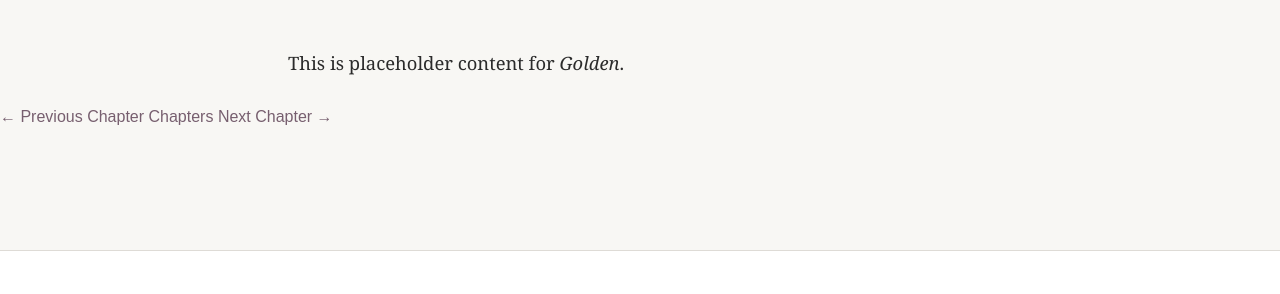
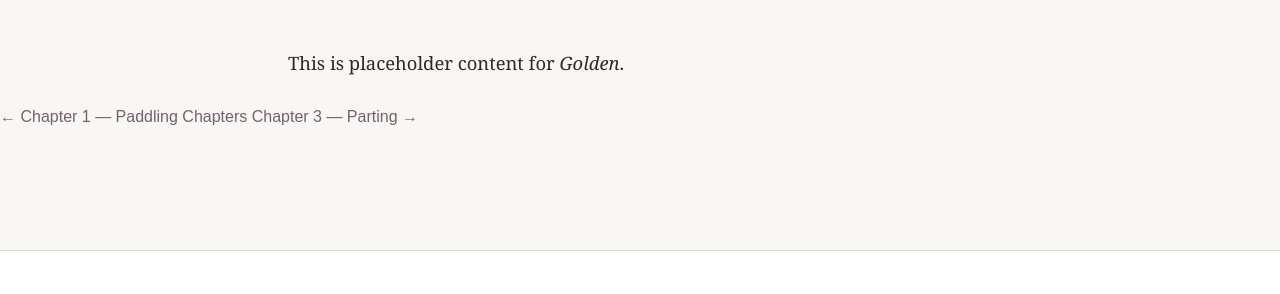
Before and after one commit to honeebuni/diamond-dust, a Jekyll site: the page built from _chapters/v1-2.md, in a window 1280 px wide. Shown: the part 457-751 px from the top of the page. Built offline with Jekyll 4.4.1, drawn with Linux system fonts in a browser that asks for light colours.

Commit message:
Implement dynamic chapter navigation in chapter.html

```diff
--- a/_layouts/chapter.html
+++ b/_layouts/chapter.html
@@ -90,19 +90,71 @@
 
         <nav class="chapter-navigation" aria-label="Chapter navigation">
 
-            <a href="#" class="chapter-nav-link">
-                ← Previous Chapter
-            </a>
+    {% assign current_chapter = page.chapter_number | plus: 0 %}
+    {% assign previous_number = current_chapter | minus: 1 %}
+    {% assign next_number = current_chapter | plus: 1 %}
 
-            <a href="{{ '/' | relative_url }}" class="chapter-index">
-                Chapters
-            </a>
+    {% assign previous_chapter = nil %}
+    {% assign next_chapter = nil %}
 
-            <a href="#" class="chapter-nav-link">
-                Next Chapter →
-            </a>
 
-        </nav>
+    {% for chapter in site.chapters %}
+
+        {% assign chapter_number = chapter.chapter_number | plus: 0 %}
+
+        {% if chapter_number == previous_number %}
+            {% assign previous_chapter = chapter %}
+        {% endif %}
+
+        {% if chapter_number == next_number %}
+            {% assign next_chapter = chapter %}
+        {% endif %}
+
+    {% endfor %}
+
+
+    {% if previous_chapter %}
+
+        <a href="{{ previous_chapter.url | relative_url }}"
+           class="chapter-nav-link">
+
+            ← Chapter {{ previous_chapter.chapter_number }}
+            — {{ previous_chapter.title }}
+
+        </a>
+
+    {% else %}
+
+        <span class="chapter-nav-placeholder"></span>
+
+    {% endif %}
+
+
+    <a href="{{ '/' | relative_url }}"
+       class="chapter-index">
+
+        Chapters
+
+    </a>
+
+
+    {% if next_chapter %}
+
+        <a href="{{ next_chapter.url | relative_url }}"
+           class="chapter-nav-link">
+
+            Chapter {{ next_chapter.chapter_number }}
+            — {{ next_chapter.title }} →
+
+        </a>
+
+    {% else %}
+
+        <span class="chapter-nav-placeholder"></span>
+
+    {% endif %}
+
+</nav>
 
 
     </main>
```
